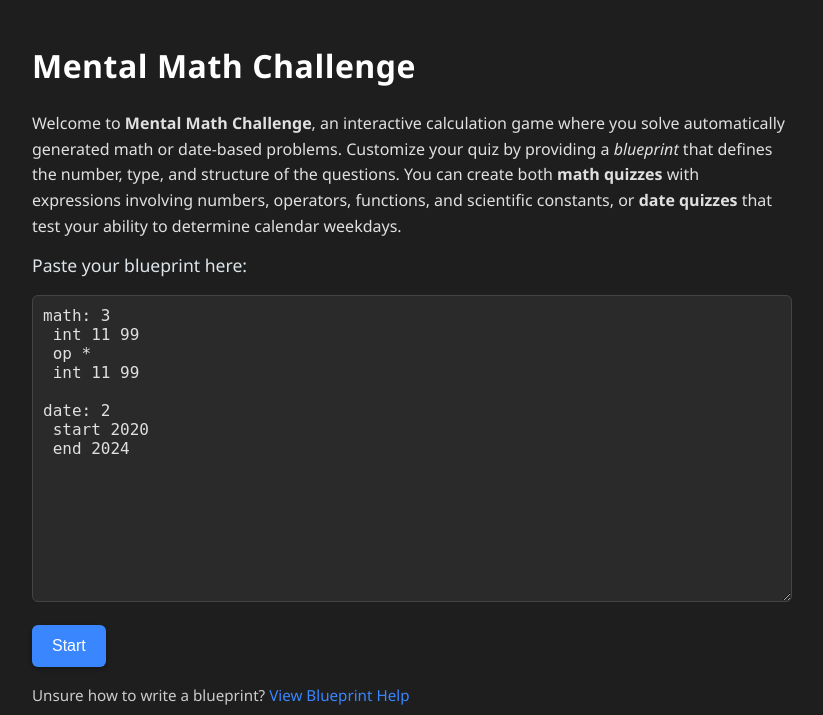
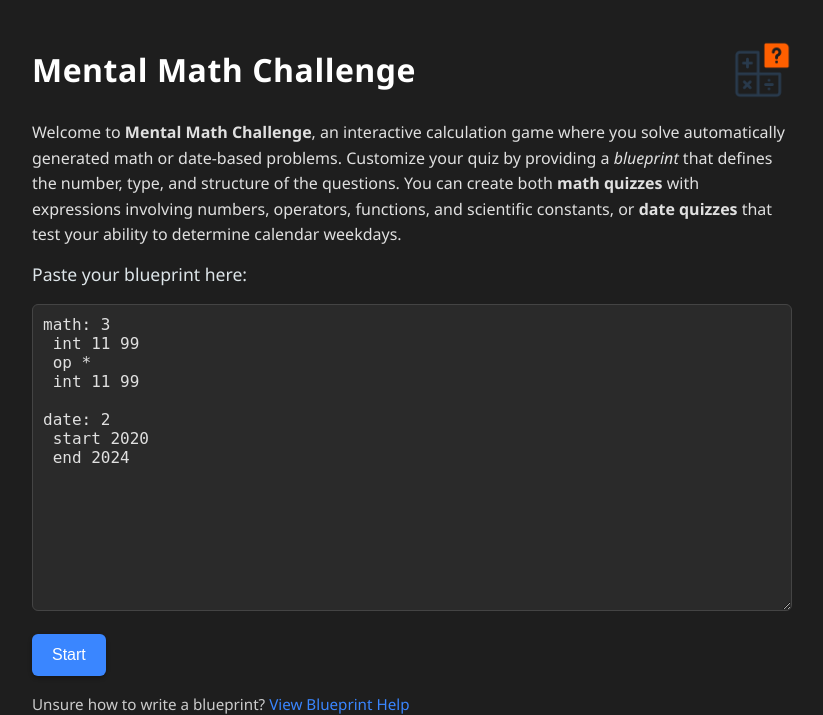
Before and after one commit to SiulRek/MentalMathChallange, a Flask app: page / in a window 1280 px wide. Shown: the top 715 px of the page, without its empty margins (228-1051 px from the left). Run offline with Flask 3, Linux system fonts and the light colour scheme.

Commit message:
Add icon to the application interface

```diff
--- a/src/static/style.css
+++ b/src/static/style.css
@@ -26,6 +26,26 @@ body {
 }
 
 /* ──────────────────────────────── */
+/* Header                          */
+/* ──────────────────────────────── */
+.header-bar {
+  display: flex;
+  justify-content: space-between;
+  align-items: center;
+  margin-bottom: 20px;
+}
+
+.header-bar h1 {
+  margin: 0;
+  font-size: 2em;
+}
+
+.app-logo {
+  max-height: 60px;
+  width: auto;
+}
+
+
 /* Typography                      */
 /* ──────────────────────────────── */
 h1, h2, h3 {
--- a/src/templates/index.html
+++ b/src/templates/index.html
@@ -4,22 +4,28 @@
   <meta charset="UTF-8">
   <title>Mental Math Challenge</title>
   <link rel="stylesheet" href="{{ url_for('static', filename='style.css') }}">
+  <link rel="icon" type="image/png" href="{{ url_for('static', filename='icon.png') }}">
 </head>
 <body>
   <div class="container">
-    <h1>Mental Math Challenge</h1>
+    <div class="header-bar">
+      <h1>Mental Math Challenge</h1>
+      <img src="{{ url_for('static', filename='icon.png') }}" alt="Logo" class="app-logo">
+    </div>
+
 
     <p>
       Welcome to <strong>Mental Math Challenge</strong>, an interactive calculation game where you solve
       automatically generated math or date-based problems. Customize your quiz by providing a <em>blueprint</em>
-      that defines the number, type, and structure of the questions. You can create both <strong>math quizzes</strong> with expressions involving numbers, operators, functions,
-      and scientific constants, or <strong>date quizzes</strong> that test your ability to determine calendar weekdays.
+      that defines the number, type, and structure of the questions. You can create both <strong>math quizzes</strong>
+      with expressions involving numbers, operators, functions, and scientific constants, or <strong>date quizzes</strong>
+      that test your ability to determine calendar weekdays.
     </p>
 
     {% if error %}
-    <div class="blueprint-error">
-     {{ error }}
-    </div>
+      <div class="blueprint-error">
+        {{ error }}
+      </div>
     {% endif %}
 
     <form action="{{ url_for('start') }}" method="post">
@@ -34,7 +40,6 @@
         Unsure how to write a blueprint? <a href="{{ url_for('help_page') }}">View Blueprint Help</a>
       </p>
     </form>
-
   </div>
 </body>
 </html>
```
Also changed, not shown: src/static/icon.png (added).
